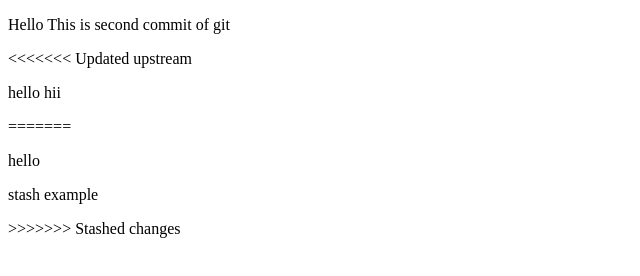
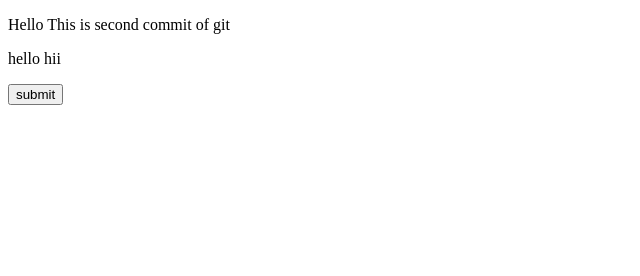
Before and after one commit to Vishvashh/splitmate, a plain HTML site: page index.html in a window 1280 px wide. Shown: the whole page, without its empty margins (0-640 px from the left). Drawn offline with Linux system fonts and the light colour scheme.

Commit message:
button added

```diff
--- a/index.html
+++ b/index.html
@@ -7,11 +7,7 @@
 </head>
 <body>
     <p>Hello This is second commit of git</p>
-<<<<<<< Updated upstream
     <p>hello hii</p>
-=======
-    <p>hello</p>
-    <p>stash example</p>
->>>>>>> Stashed changes
+    <button>submit</button>
 </body>
 </html>
```
